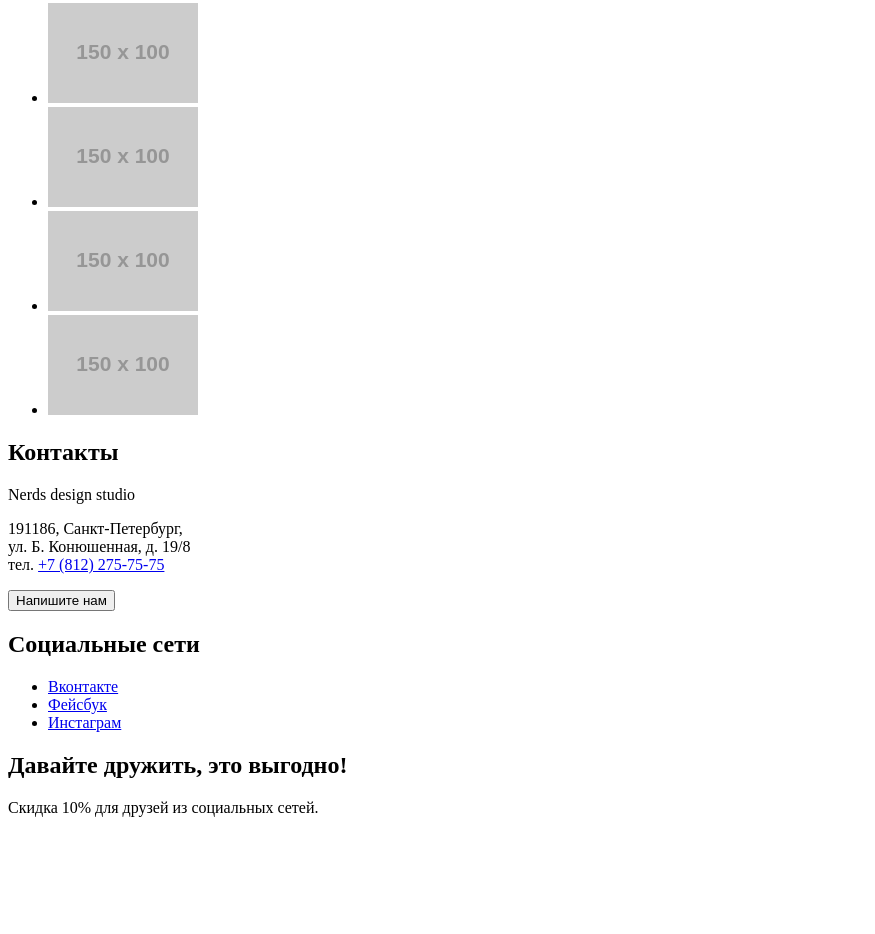
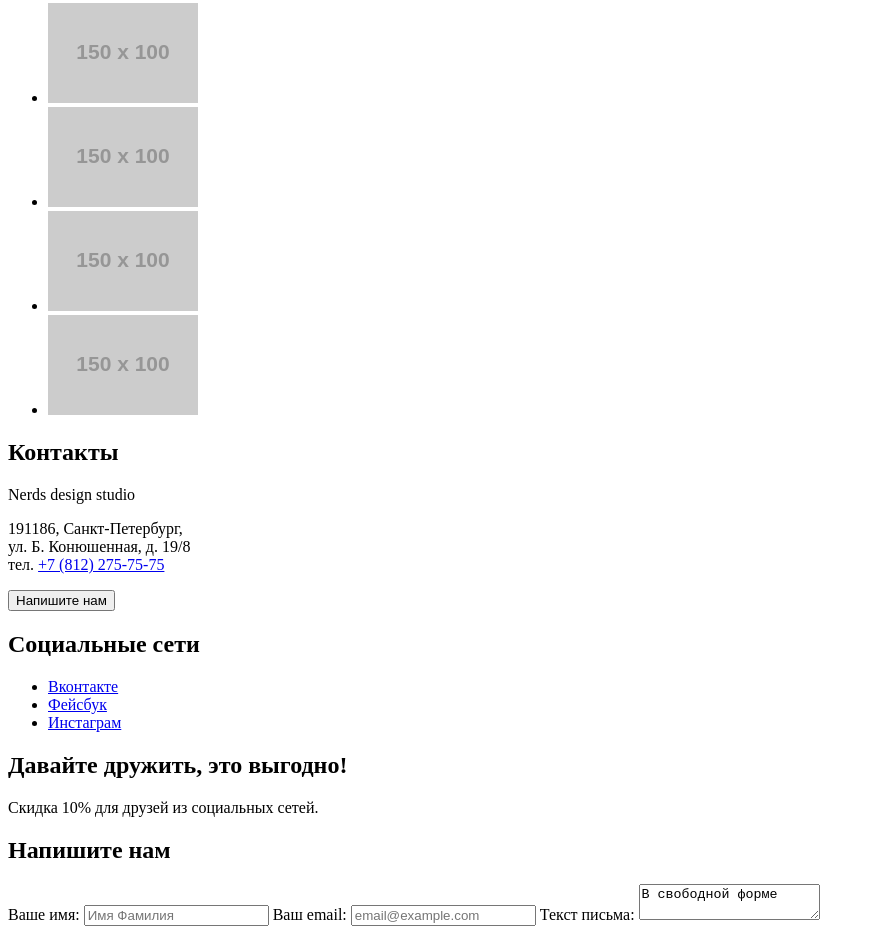
Before and after one commit to iruspro/nerds, a plain HTML site: page index.html in a window 1280 px wide. Shown: the part 1833-2767 px from the top of the page, without its empty margins (0-875 px from the left). Before the commit the page ends 2666 px from the top, so only its background shows below. Drawn offline with Linux system fonts and the light colour scheme; placeholder pictures from the web are drawn by us.

Commit message:
Добавлена верстка формы 'Напишите нам'

```diff
--- a/index.html
+++ b/index.html
@@ -213,6 +213,19 @@
   </section>
 </footer>
 
+<section>
+  <h2>Напишите нам</h2>
+  <form action="#" method="POST">
+    <label for="contact-name">Ваше имя:</label>
+    <input type="text" name="name" id="contact-name" placeholder="Имя Фамилия">
+    <label for="contact-email">Ваш email:</label>
+    <input type="email" name="email" id="contact-email" placeholder="email@example.com">
+    <label for="contact-text">Текст письма:</label>
+    <textarea name="text" id="contact-text"">В свободной форме</textarea>
+  </form>
+
+</section>
+
 </body>
 
 </html>
```
